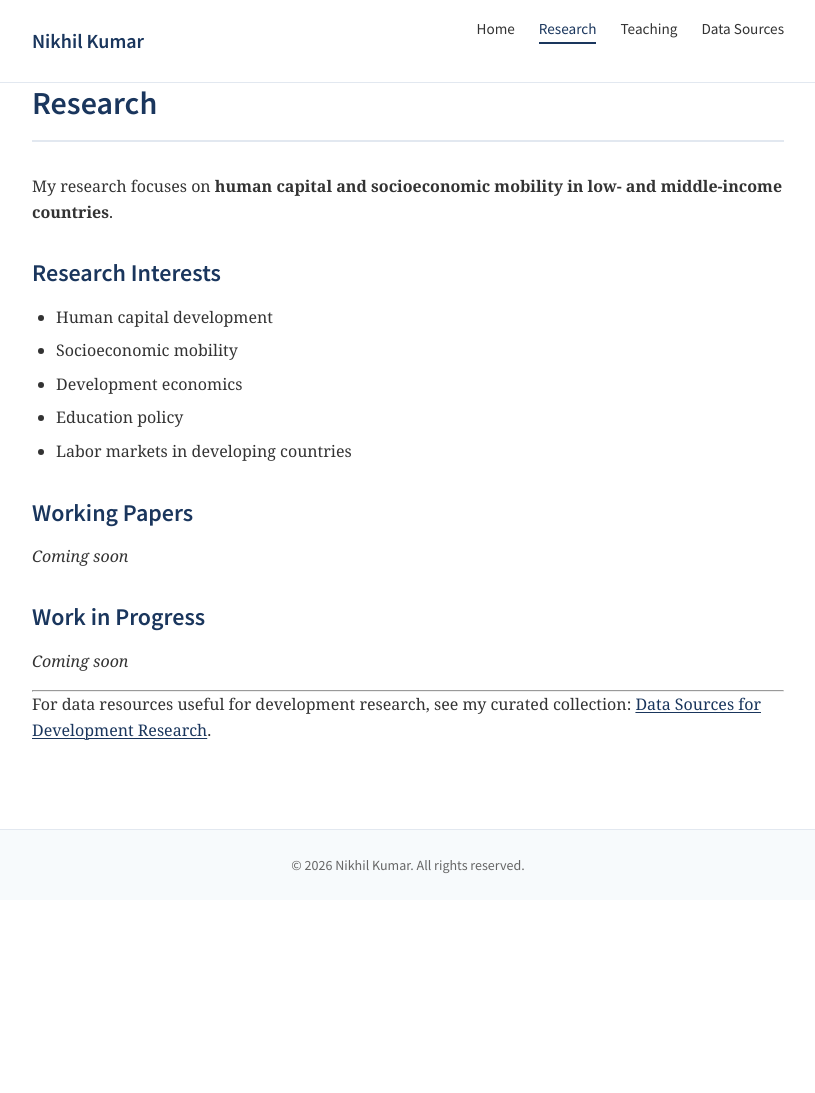
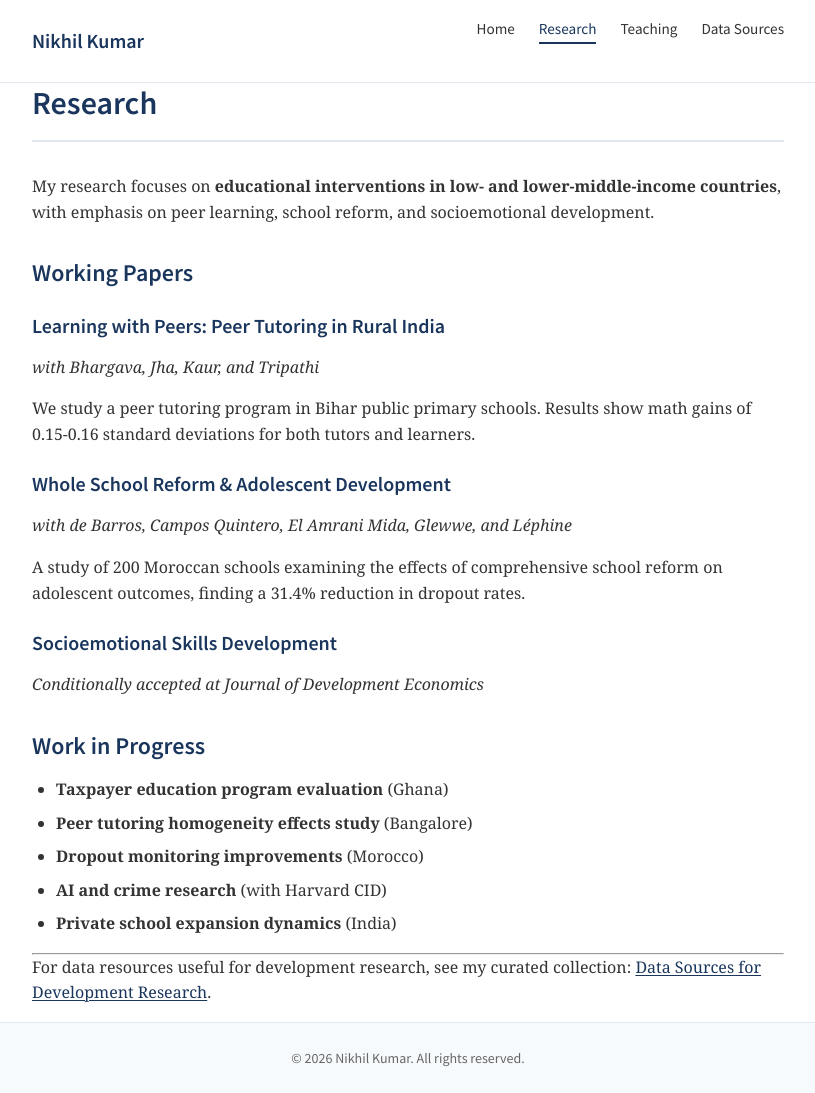
Before and after one commit to nikhilklath/nikhilklath.github.io, a Jekyll site: the page built from research.md, in a window 1280 px wide. Shown: the whole page, without its empty margins (232-1047 px from the left). Built offline with Jekyll 4.4.1, drawn with Linux system fonts in a browser that asks for light colours; some web fonts are replaced; before the commit the page ends 900 px from its top, so only the background shows below that.

Commit message:
Add research and teaching content from original website
- Research page: Added working papers on peer tutoring in India,
  school reform in Morocco, and socioemotional skills development
- Research page: Added work in progress items
- Teaching page: Added instructor role for Infrastructure Economics
- Teaching page: Added TF roles for Econometrics and Causal Inference

Co-Authored-By: Claude Opus 4.5 <noreply@anthropic.com>

```diff
--- a/research.md
+++ b/research.md
@@ -5,23 +5,30 @@ title: Research
 
 <h1 class="page-title">Research</h1>
 
-My research focuses on **human capital and socioeconomic mobility in low- and middle-income countries**.
-
-## Research Interests
-
-- Human capital development
-- Socioeconomic mobility
-- Development economics
-- Education policy
-- Labor markets in developing countries
+My research focuses on **educational interventions in low- and lower-middle-income countries**, with emphasis on peer learning, school reform, and socioemotional development.
 
 ## Working Papers
 
-*Coming soon*
+### Learning with Peers: Peer Tutoring in Rural India
+*with Bhargava, Jha, Kaur, and Tripathi*
+
+We study a peer tutoring program in Bihar public primary schools. Results show math gains of 0.15-0.16 standard deviations for both tutors and learners.
+
+### Whole School Reform & Adolescent Development
+*with de Barros, Campos Quintero, El Amrani Mida, Glewwe, and Léphine*
+
+A study of 200 Moroccan schools examining the effects of comprehensive school reform on adolescent outcomes, finding a 31.4% reduction in dropout rates.
+
+### Socioemotional Skills Development
+*Conditionally accepted at Journal of Development Economics*
 
 ## Work in Progress
 
-*Coming soon*
+- **Taxpayer education program evaluation** (Ghana)
+- **Peer tutoring homogeneity effects study** (Bangalore)
+- **Dropout monitoring improvements** (Morocco)
+- **AI and crime research** (with Harvard CID)
+- **Private school expansion dynamics** (India)
 
 ---
 
```
Also changed, not shown: teaching.md (+18 -2 lines).
